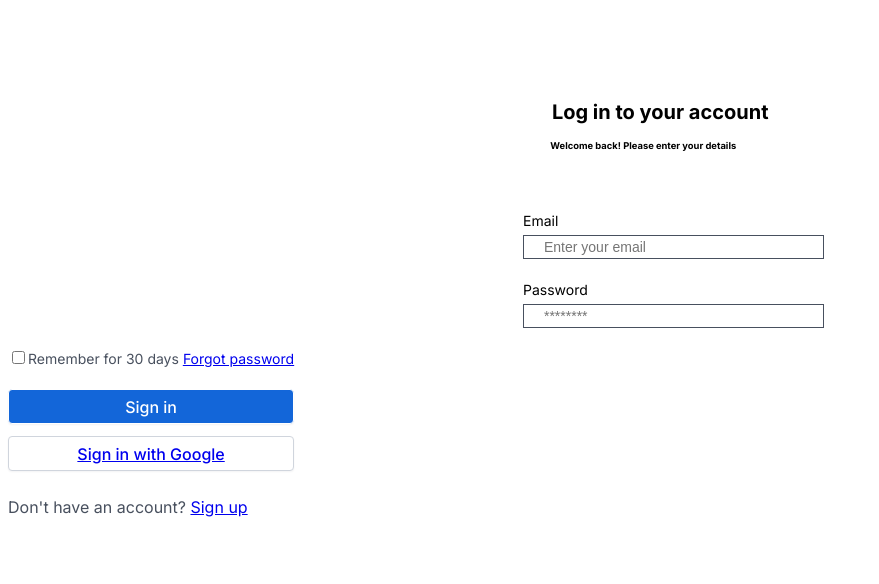
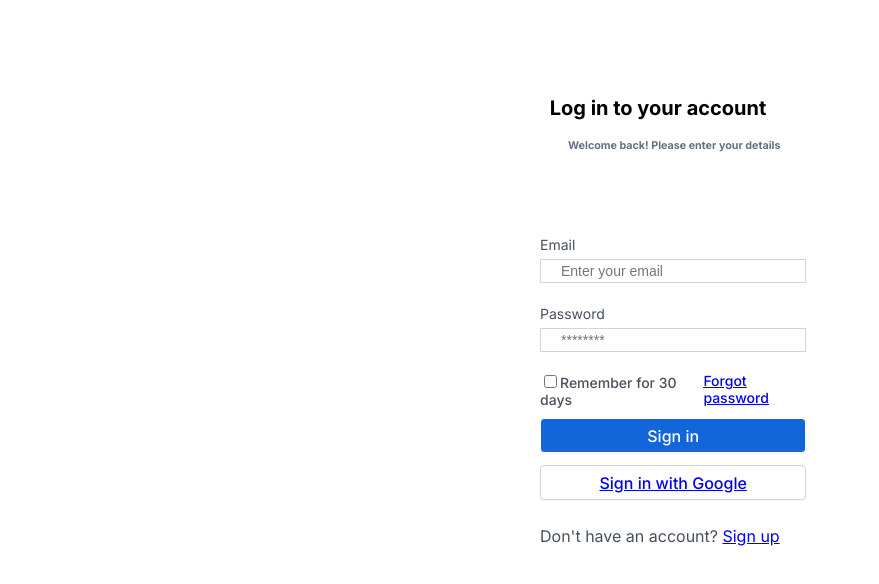
Before and after one commit to Mkfdo/sign-in-attempt-3, a Next.js app: page / in a window 1280 px wide. Shown: the top 584 px of the page, without its empty margins (0-879 px from the left). Built offline with nearby package versions, Linux system fonts and the light colour scheme.

Commit message:
updating login form

```diff
--- a/src/app/globals.css
+++ b/src/app/globals.css
@@ -1,25 +1,13 @@
 #root {
-	max-width: 1280px;
+	max-width: 1440px;
+    text-align: center;
     margin: 0 auto;
     padding: 2rem;
-	text-align: center;
     box-sizing: border-box;
-	align-content: center;
+    background-attachment: fixed;
+	position: fixed;
 }
 
-
-
-body {
-
-	background-position: center;
-	background-size: cover;
-	background-repeat: no-repeat;
-	background-attachment: fixed;
-	background-color: white;
-	box-sizing: border-box;
-	position: fixed;
-
-}
 
 Link {
 	text-decoration: none;
@@ -33,53 +21,80 @@ Link {
 	align-items: center;
 	min-height: 50vh;
 	background-color: whitesmoke;
+  	background-position: center;
+  	background-size: cover;
+  	background-repeat: no-repeat;
+  	background-attachment: fixed;
+  	position: fixed;
+  	box-sizing: border-box;
+
 
 }
 
 .content {
-	position: relative;
-	left: 100%;
+	position: fixed;
 	width: 100%;
+
 	border: 2px whitesmoke;
 	border-radius: 15px;
 	padding: 7.5em 2.5em 4em 2.5em;
 	color: black;
   	gap: 24px;
+
 }
 
 .m_title {
 	position: absolute;
-	top: 50%;
-	left: 100%;
+	top: 45%;
+	left: 650px;
 	transform: translateX(-50%);
 	display: flex;
 	align-items: center;
 	justify-content: center;
 	background-color: white;
-	text-align: left;
-	width: 80%;
-	span {
+  	width: 100%;
+  	font-family: Inter;
+  	font-weight: 600;
+  	line-height: 34px;
+  	text-align: center;
   	font-size: 20px;
+  	.span {
+      	font-size: 30px;
       	color: black;
+      	line-height: 34px;
     }
+
 }
 
 .title {
-	position: absolute;
-	top: 60%;
-	left: 70%;
-	display: flex;
-	font-size: 14px;
+	position:absolute;
+	top: 55%;
+	left: 560px;
+	display:inline-flex;
+  	font-weight: 400;
   	gap: 20px;
   	width: 100%;
+  	line-height: 24px;
+  	font-family: Inter;
+  	font-size: 16px;
+  	text-align: center;
+	color: #667085;
+
+
+
 }
 
 .all{
+	position: absolute;
+	top: 27%;
+	left: 540px;
 	display: block;
+  	font-size: 14px;
   	width: 100%;
-	left: 200%;
-
-	gap: 20px;
+  	border-color: #48505E;
+  	color: #48505E;
+	width: 360px;
+	height: 332px;
 }
 
 
@@ -89,25 +104,19 @@ Link {
 	flex-direction: column-reverse;
   	text-align: left;
 	margin: 20px 0;
-	border: black;
-	left: 180%;
-	top: 10%;
+	border-color: #48505E;
   	gap: 6px;
 	font-size: 14px;
-	border-color: #48505E;
   	background-color: white;
+	width: 360px;
+	color:  #48505E;
 
 
 }
 
 
-
-
 .field {
-
-	left: 30%;
-	row-gap: 20px;
-	width: 80%;
+	width: 54%;
 	height: 20px;
 	font-size: 14px;
 	color:#48505E;
@@ -116,9 +125,13 @@ Link {
   	border-color: #48505E;
   	outline-color: #48505E;
 	background-color: white;
-	border-style: solid;
+  	row-gap: 20px;
+
+	border: 1px solid #D0D5DD
 
 }
+
+
 
 
 #email {
@@ -126,41 +139,28 @@ Link {
 }
 
 .rememberForgot {
-	display: flex;
+	width: 75%;
 	justify-content: space-between;
 	font-size: 14px;
-	left: 100%;
-	width: 100%;
-	gap: 20px;
-	align-content: center;
-	align-items: center;
-	gap: 4px;
-    cursor: pointer;
-    font-family: Inter;
-    font-weight: 400;
-    line-height: 20px;
-    color: #48505E;
-	margin-bottom: 20px;
-	Link {
+	font-family: inter;
+	justify-content: flex;
+	display: inline-flex;
 	font-weight: 500;
-		gap: 8px;
-		color: #1366D9;
-	}
+	margin-bottom: 10px;
 
 }
 
 .action {
 	gap: 20px;
+  	left: 30%;
   	row-gap: 20px;
-	justify-content: center;
-	left: 130%;
+  	top: 60px;
 
 }
 
 .signin {
-	width: 100%;
+	width: 74%;
     height: 35px;
-	left: 100%;
     align-content: center;
     background: #1366D9;
     border: 1px solid #1366D9;
@@ -173,6 +173,7 @@ Link {
     transition: .3s;
     color: white;
     gap: 8px;
+    left: 30%;
     box-shadow: 0px 1px 2px 0px #1018280D;
     font-size: 16px;
     font-family: Inter;
@@ -181,7 +182,7 @@ Link {
 }
 
 .googleSignin {
-	width: 100%;
+	width: 74%;
     height: 35px;
     background: white;
     gap: 12px;
@@ -197,22 +198,20 @@ Link {
     font-family: Inter;
     font-size: 16px;
     line-height: 24px;
-    color: #48505E;
+    color:  #48505E;
     margin-bottom: 10px;
-	Link{
-		color: #48505E;
-	}
+
 }
 
 .createAcc {
 	gap: 4px;
+    cursor: pointer;
     text-align: center;
-	left: 180%;
-	width: 100%;
+    color: #48505E;
+    left: 50%;
     font-size: 16px;
-	cursor: pointer;
-    color: #48505E;
     display: flex;
+    width: 150%;
     top: 613px;
     font-family: Inter;
     font-weight: 400;
@@ -220,7 +219,7 @@ Link {
     Link {
         font-weight: 500;
         gap: 8px;
-		color: blue;
+        color: #1366D9;
     }
 
 }
--- a/src/app/page.tsx
+++ b/src/app/page.tsx
@@ -1,5 +1,5 @@
 
-import { BiDotsHorizontal } from "react-icons/bi";
+
 import styles from "./page.module.css"
 import Link from 'next/link'
 
```
Lines whose indentation alone changed are shown as unchanged.
